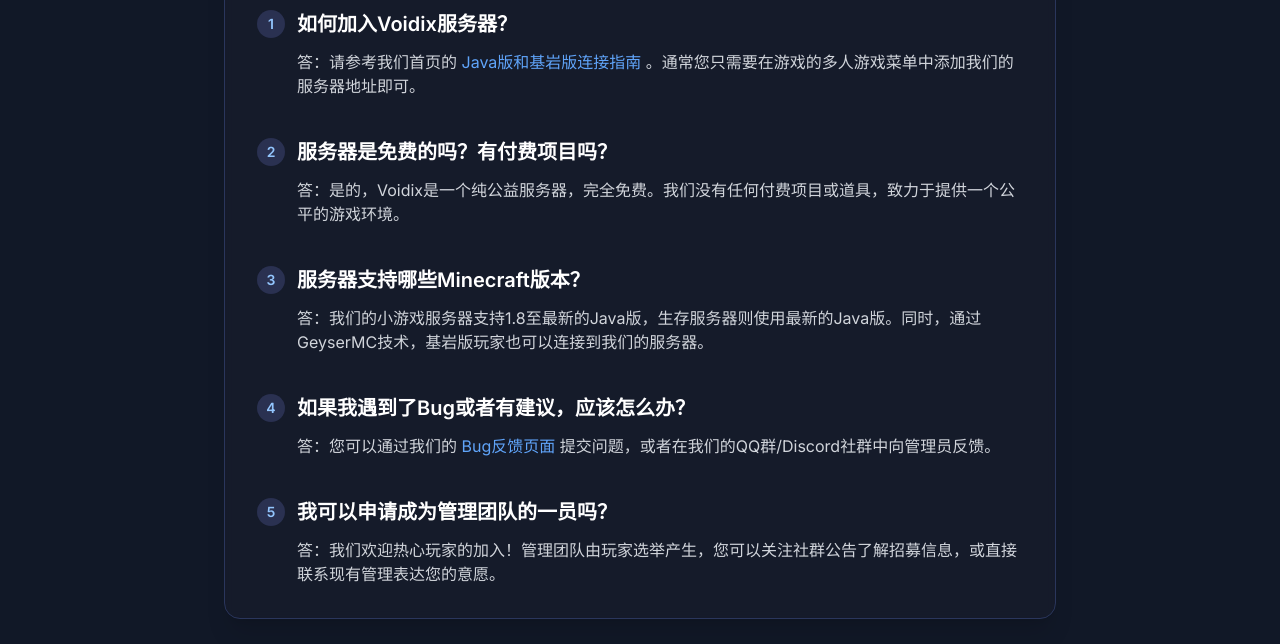
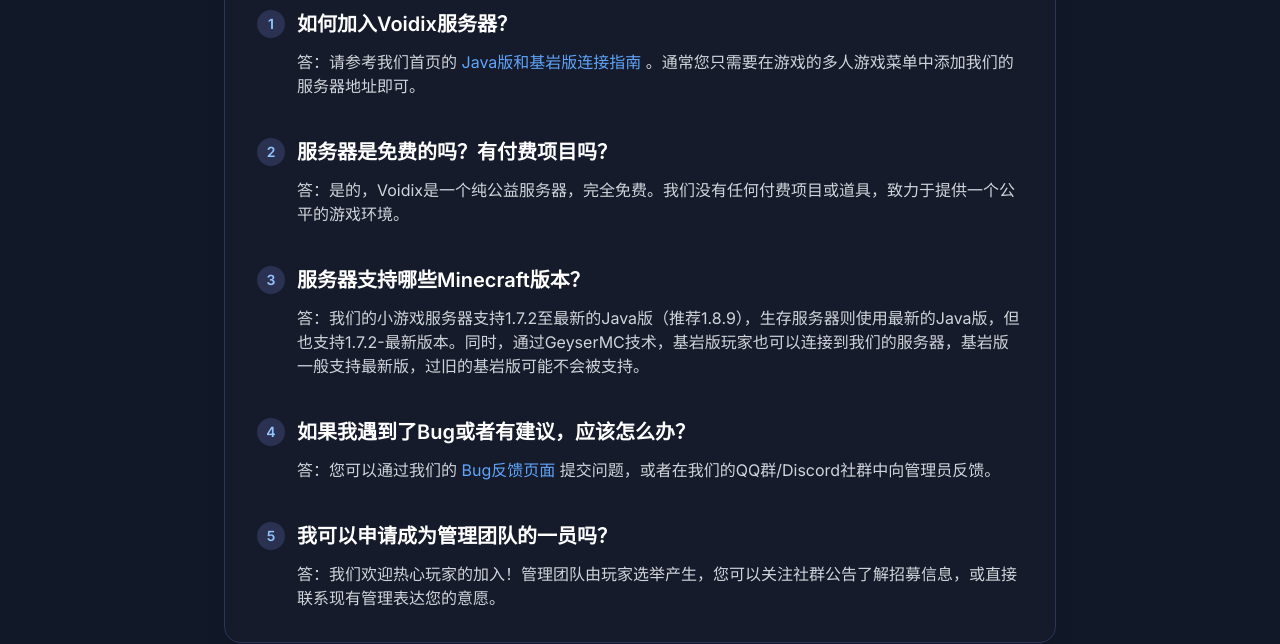
Before and after one commit to Voidix-Network/Voidix-Official-Website, a plain HTML site: page faq.html in a window 1280 px wide. Shown: the part 187-831 px from the top of the page. Drawn offline with nearby package versions, Linux system fonts and the light colour scheme.

Commit message:
最终审查/修改通过

```diff
--- a/faq.html
+++ b/faq.html
@@ -132,7 +132,7 @@
             服务器支持哪些Minecraft版本？</h2
           >
           <p class="text-gray-300 pl-10">
-            答：我们的小游戏服务器支持1.8至最新的Java版，生存服务器则使用最新的Java版。同时，通过GeyserMC技术，基岩版玩家也可以连接到我们的服务器。
+            答：我们的小游戏服务器支持1.7.2至最新的Java版（推荐1.8.9），生存服务器则使用最新的Java版，但也支持1.7.2-最新版本。同时，通过GeyserMC技术，基岩版玩家也可以连接到我们的服务器，基岩版一般支持最新版，过旧的基岩版可能不会被支持。
           </p>
         </div>
         <div
```
